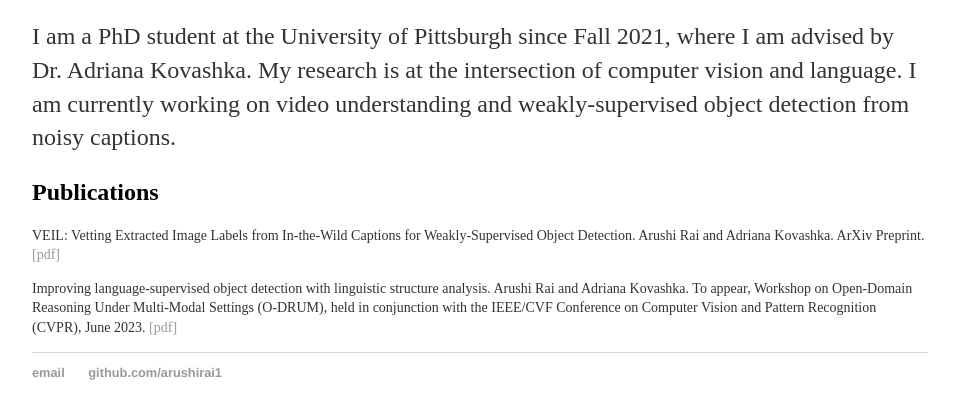
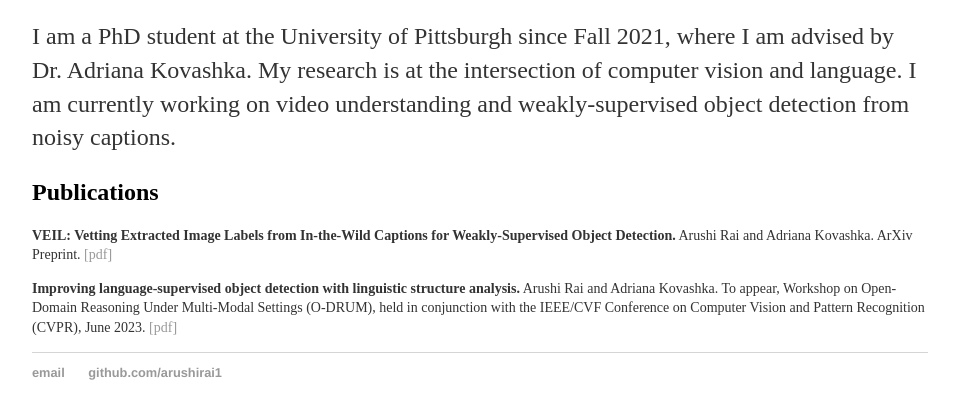
Before and after one commit to arushirai1/arushirai1.github.io, a Jekyll site: the page built from index.html, in a window 1280 px wide, cut to the strip 341-760 px from the top of the page. Shown: the whole strip, without its empty margins (160-1115 px from the left). Built offline with Jekyll 4.4.1, drawn with Linux system fonts in a browser that asks for light colours; part of the change alters nothing that is shown.

```diff
--- a/index.html
+++ b/index.html
@@ -9,11 +9,11 @@ title: Arushi Rai
 
 	<h2>Publications</h2>
 	<p style="font-size: 14px;">
-	VEIL: Vetting Extracted Image Labels from In-the-Wild Captions for Weakly-Supervised Object Detection. Arushi Rai and Adriana Kovashka. ArXiv Preprint.
+	<strong>VEIL: Vetting Extracted Image Labels from In-the-Wild Captions for Weakly-Supervised Object Detection.</strong> Arushi Rai and Adriana Kovashka. ArXiv Preprint.
 	<a href="https://arxiv.org/pdf/2303.09608.pdf">[pdf]</a>
 	</p>
 	<p style="font-size: 14px;">
-	Improving language-supervised object detection with linguistic structure analysis. Arushi Rai and Adriana Kovashka. To appear, Workshop on Open-Domain Reasoning Under Multi-Modal Settings (O-DRUM), held in conjunction with the IEEE/CVF Conference on Computer Vision and Pattern Recognition (CVPR), June 2023.
+	<strong>Improving language-supervised object detection with linguistic structure analysis.</strong> Arushi Rai and Adriana Kovashka. To appear, Workshop on Open-Domain Reasoning Under Multi-Modal Settings (O-DRUM), held in conjunction with the IEEE/CVF Conference on Computer Vision and Pattern Recognition (CVPR), June 2023.
 	<a href="https://openaccess.thecvf.com/content/CVPR2023W/O-DRUM/html/Rai_Improving_Language-Supervised_Object_Detection_With_Linguistic_Structure_Analysis_CVPRW_2023_paper.html">[pdf]</a>
 	</p>
 
```
